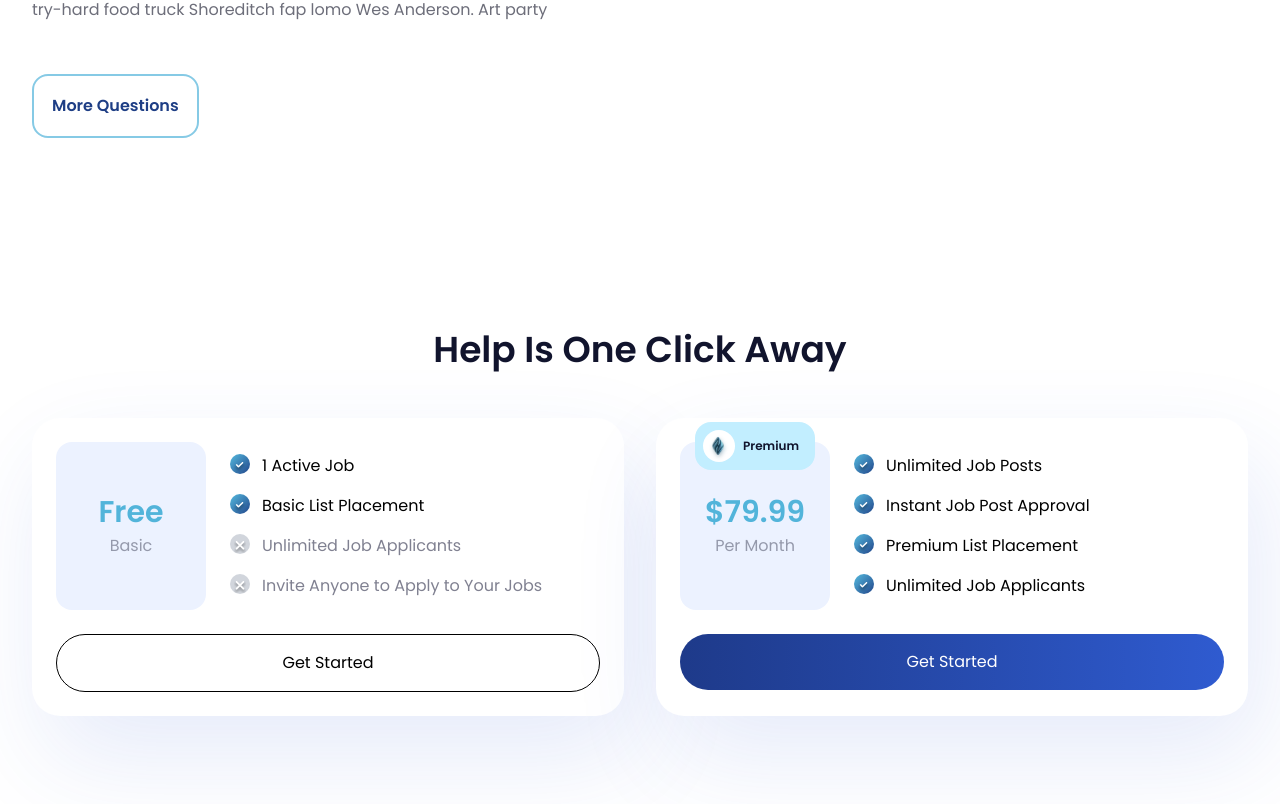
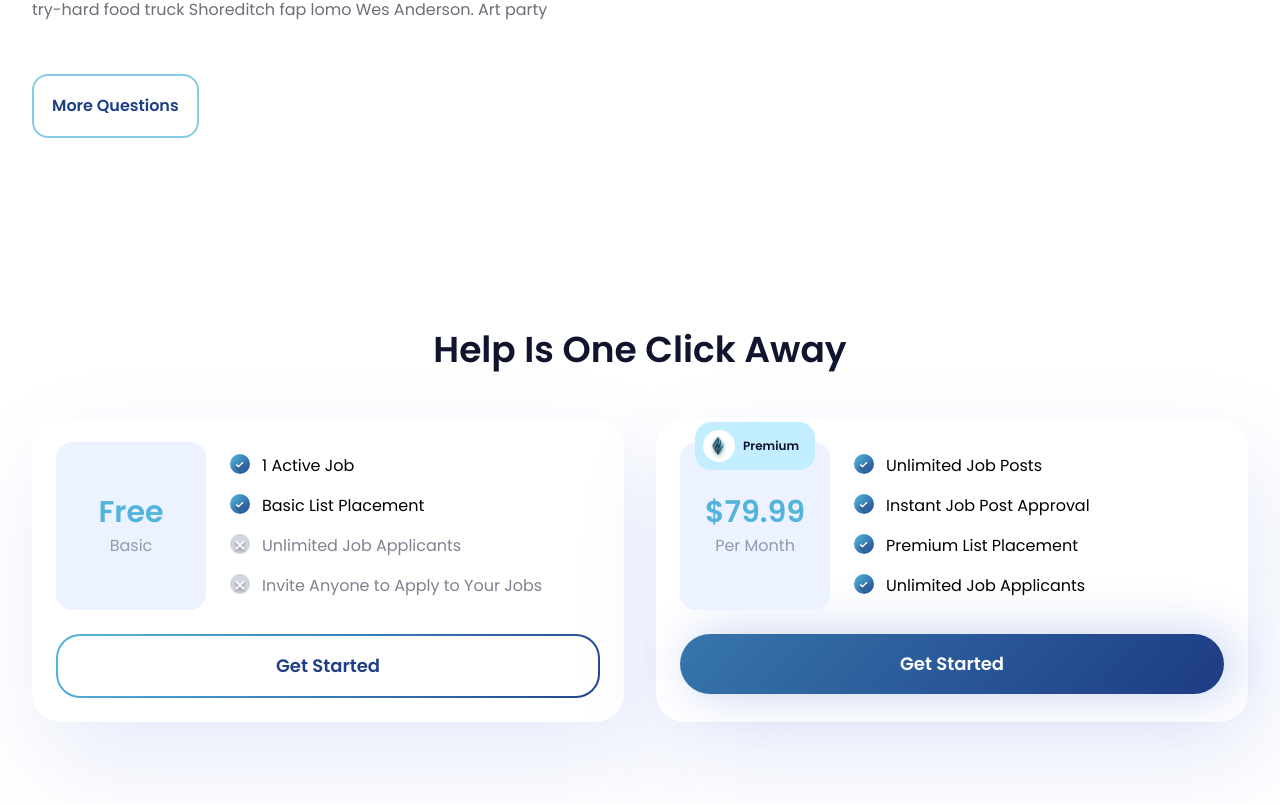
Before and after one commit to EasinTanvir/technical-task, a React (Vite) app: page / in a window 1280 px wide. Shown: the part 3842-4646 px from the top of the page. Built offline with nearby package versions, Linux system fonts and the light colour scheme.

Commit message:
added shadow in pricing card button

```diff
--- a/src/components/landingPage/HelpClick/PricingCard.jsx
+++ b/src/components/landingPage/HelpClick/PricingCard.jsx
@@ -107,11 +107,12 @@ const PricingCard = ({ plan }) => {
           w-full
           rounded-full
           py-4
+          text-lg font-semibold
 
           ${
             plan.featured
-              ? "bg-gradient-to-r from-[#1E3A8A] to-[#2F5BD0] text-white"
-              : "border border-primary bg-white text-primary"
+              ? "bg-pricing-card-button-bg text-white shadow-pricing-card-shadow"
+              : "pricing-card-button-border text-research-profile-title-one "
           }
         `}
       >
--- a/src/index.css
+++ b/src/index.css
@@ -66,9 +66,25 @@ body {
     #f29939 106.18%
   );
 
+  --background-image-pricing-card-button-border: linear-gradient(
+    132.56deg,
+    #52b4da 5.63%,
+    #1e3e85 106.18%
+  );
+  --background-image-pricing-card-button-bg: linear-gradient(
+    129.98deg,
+    #52b4da -106.35%,
+    #1e3e85 95.25%
+  );
+  --color-research-pricing-card-shadow: rgba(49, 89, 211, 0.28);
+
   --shadow-research-card: 14px 41px 100px 0px var(--color-research-card-shadow);
   --shadow-research-logo-circle: 14px 41px 50px 0px
     var(--color-research-logo-circle-shadow);
+
+  --shadow-pricing-card-shadow: 10px 0px 50px 0px
+    var(--color-research-pricing-card-shadow);
+
   --font-sans: "Poppins", ui-sans-serif, system-ui, sans-serif;
 }
 
@@ -79,6 +95,16 @@ body {
     background-image:
       linear-gradient(white, white),
       var(--background-image-research-card-circle-border);
+    background-clip: padding-box, border-box;
+    background-origin: border-box;
+  }
+
+  .pricing-card-button-border {
+    border: 2px solid transparent;
+    border-radius: 24px;
+    background-image:
+      linear-gradient(white, white),
+      var(--background-image-pricing-card-button-border);
     background-clip: padding-box, border-box;
     background-origin: border-box;
   }
```
